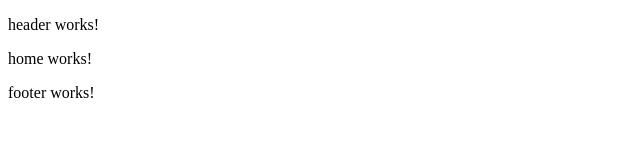
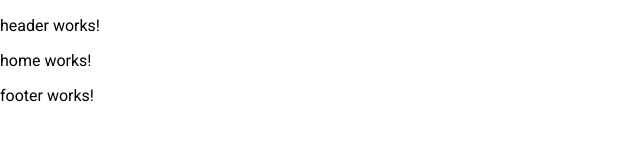
Before and after one commit to YANDR0/FrontEndProject, an Angular app in the folder gacha/: page /home in a window 1280 px wide. Shown: the top 160 px of the page, without its empty margins (0-640 px from the left). Built offline with nearby package versions, Linux system fonts and the light colour scheme.

Commit message:
added material

```diff
--- a/gacha/package.json
+++ b/gacha/package.json
@@ -11,10 +11,12 @@
   "private": true,
   "dependencies": {
     "@angular/animations": "^18.2.0",
+    "@angular/cdk": "^18.2.6",
     "@angular/common": "^18.2.0",
     "@angular/compiler": "^18.2.0",
     "@angular/core": "^18.2.0",
     "@angular/forms": "^18.2.0",
+    "@angular/material": "^18.2.6",
     "@angular/platform-browser": "^18.2.0",
     "@angular/platform-browser-dynamic": "^18.2.0",
     "@angular/router": "^18.2.0",
--- a/gacha/src/app/app.config.ts
+++ b/gacha/src/app/app.config.ts
@@ -2,7 +2,8 @@
 import { provideRouter } from '@angular/router';
 
 import { routes } from './app.routes';
+import { provideAnimationsAsync } from '@angular/platform-browser/animations/async';
 
 export const appConfig: ApplicationConfig = {
-  providers: [provideZoneChangeDetection({ eventCoalescing: true }), provideRouter(routes)]
+  providers: [provideZoneChangeDetection({ eventCoalescing: true }), provideRouter(routes), provideAnimationsAsync('noop')]
 };
--- a/gacha/src/index.html
+++ b/gacha/src/index.html
@@ -6,8 +6,10 @@
   <base href="/">
   <meta name="viewport" content="width=device-width, initial-scale=1">
   <link rel="icon" type="image/x-icon" href="favicon.ico">
+  <link href="https://fonts.googleapis.com/css2?family=Roboto:wght@300;400;500&display=swap" rel="stylesheet">
+  <link href="https://fonts.googleapis.com/icon?family=Material+Icons" rel="stylesheet">
 </head>
-<body>
+<body class="mat-typography">
   <app-root></app-root>
 </body>
 </html>
--- a/gacha/src/styles.scss
+++ b/gacha/src/styles.scss
@@ -1 +1,40 @@
+
+// Custom Theming for Angular Material
+// For more information: https://material.angular.io/guide/theming
+@use '@angular/material' as mat;
+// Plus imports for other components in your app.
+
+// Include the common styles for Angular Material. We include this here so that you only
+// have to load a single css file for Angular Material in your app.
+// Be sure that you only ever include this mixin once!
+@include mat.core();
+
+// Define the theme object.
+$gacha-theme: mat.define-theme((
+  color: (
+    theme-type: light,
+    primary: mat.$azure-palette,
+    tertiary: mat.$blue-palette,
+  ),
+  density: (
+    scale: 0,
+  )
+));
+
+// Include theme styles for core and each component used in your app.
+// Alternatively, you can import and @include the theme mixins for each component
+// that you are using.
+:root {
+  @include mat.all-component-themes($gacha-theme);
+}
+
+// Comment out the line below if you want to use the pre-defined typography utility classes.
+// For more information: https://material.angular.io/guide/typography#using-typography-styles-in-your-application.
+// @include mat.typography-hierarchy($gacha-theme);
+
+// Comment out the line below if you want to use the deprecated `color` inputs.
+// @include mat.color-variants-backwards-compatibility($gacha-theme);
 /* You can add global styles to this file, and also import other style files */
+
+html, body { height: 100%; }
+body { margin: 0; font-family: Roboto, "Helvetica Neue", sans-serif; }
```
Also changed, not shown: 1 other file (tests, documents, lock files or other folders).
